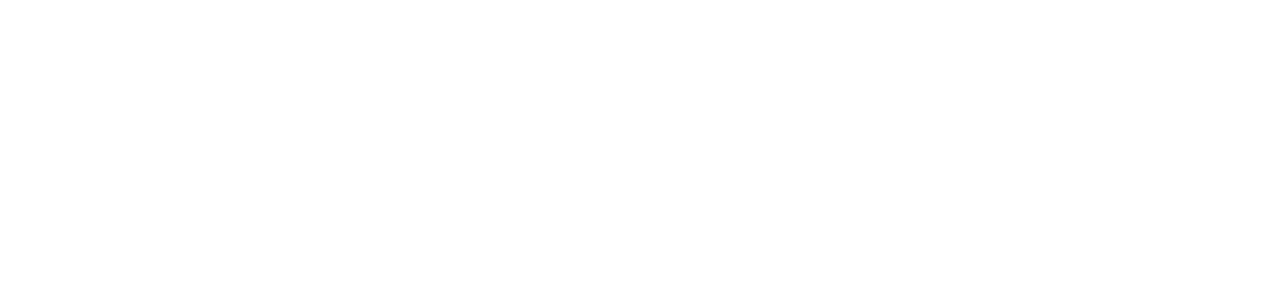
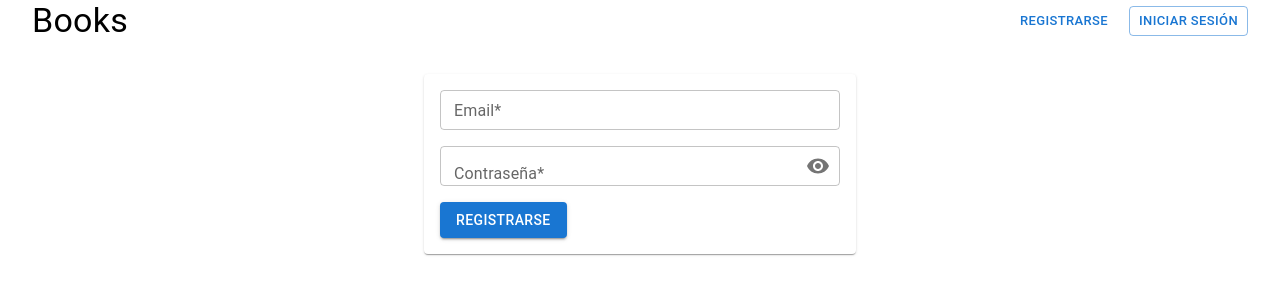
Before and after one commit to franRappazzini/argybooks, a React (Create React App) app in the folder client/: page /sign_up in a window 1280 px wide. Before the commit this address had no page. Shown: the top 300 px of the page. Built offline with nearby package versions, Linux system fonts and the light colour scheme; the HTML template or start-up script is replaced by a standard one.

Commit message:
feat (client): header and signup components

```diff
--- a/client/src/App.tsx
+++ b/client/src/App.tsx
@@ -5,17 +5,24 @@
 import Books from "./components/pages/Books/Books";
 import CreateBook from "./components/pages/CreateBook/CreateBook";
 import Detail from "./components/pages/Detail/Detail";
+import Header from "./components/organisms/Header/Header";
 import Home from "./components/pages/Home/Home";
+import SignUp from "./components/pages/SignUp/SignUp";
 
 function App() {
   return (
     <>
+      <Header />
+
       <Routes>
         <Route path="/" element={<Home />} />
 
         <Route path="/books" element={<Books />} />
 
         <Route path="/book/:bookId" element={<Detail />} />
+
+        {/* TODO poner en protegida (para logeados) */}
+        <Route path="/sign_up" element={<SignUp />} />
 
         <Route path="/create_book" element={<CreateBook />} />
       </Routes>
--- /dev/null
+++ b/client/src/components/organisms/Header/Header.scss
@@ -0,0 +1,10 @@
+.header_component {
+  display: flex;
+  justify-content: space-between;
+  align-items: center;
+
+  .btns_container {
+    display: flex;
+    grid-gap: 1rem;
+  }
+}
--- /dev/null
+++ b/client/src/components/organisms/Header/Header.tsx
@@ -0,0 +1,26 @@
+import "./Header.scss";
+
+import { Button, Typography } from "@mui/material";
+
+import { useNavigate } from "react-router-dom";
+
+function Header() {
+  const navigate = useNavigate();
+
+  return (
+    <header className="header_component component">
+      <Typography variant="h4">Books</Typography>
+
+      <div className="btns_container">
+        <Button size="small" onClick={() => navigate("/sign_up")}>
+          Registrarse
+        </Button>
+        <Button size="small" variant="outlined" onClick={() => navigate("/log_in")}>
+          Iniciar sesión
+        </Button>
+      </div>
+    </header>
+  );
+}
+
+export default Header;
--- /dev/null
+++ b/client/src/components/organisms/SignUpForm/SignUpForm.scss
@@ -0,0 +1,11 @@
+.sign-up_container {
+  max-width: 400px;
+  margin: 0 auto;
+  padding: 1rem;
+
+  form {
+    display: flex;
+    flex-direction: column;
+    grid-gap: 1rem;
+  }
+}
--- /dev/null
+++ b/client/src/components/organisms/SignUpForm/SignUpForm.tsx
@@ -0,0 +1,101 @@
+import "./SignUpForm.scss";
+
+import {
+  Button,
+  Card,
+  FormControl,
+  IconButton,
+  InputAdornment,
+  InputLabel,
+  OutlinedInput,
+  TextField,
+} from "@mui/material";
+import { Visibility, VisibilityOff } from "@mui/icons-material";
+
+import AlertBasic from "../../atoms/AlertBasic/AlertBasic";
+import { ICreateUser } from "../../../utils/interfaces";
+import axios from "axios";
+import { createUser } from "../../../redux/actions/userActions";
+import { useState } from "react";
+import { userValidations } from "../../../utils/functions";
+
+const initial = { email: "", password: "", showPass: false };
+
+function SignUpForm() {
+  const [data, setData] = useState<ICreateUser>(initial);
+
+  const handleSubmit = async (e: React.SyntheticEvent) => {
+    e.preventDefault();
+
+    const validation = userValidations(data);
+    if (validation) return AlertBasic("Error..", validation, "error");
+
+    try {
+      const res = await createUser(data);
+      console.log(res);
+
+      AlertBasic("Felicidades!", "Usuario creado con éxito", "success");
+    } catch (err) {
+      if (axios.isAxiosError(err)) return AlertBasic("Error!", err.message, "error");
+      else return AlertBasic("Error!", "Lo sentimos, vuelva a intentarlo mas tarde", "error");
+    }
+
+    setData(initial);
+  };
+
+  const handleChange = (e: React.ChangeEvent<HTMLInputElement>) => {
+    setData({ ...data, [e.target.name]: e.target.value });
+  };
+
+  const handleClickShowPassword = () => setData({ ...data, showPass: !data.showPass });
+  const handleMouseDownPassword = (e: React.MouseEvent<HTMLButtonElement>) => e.preventDefault();
+
+  return (
+    <Card elevation={1} className="sign-up_container">
+      <form className="sign-up_form" onSubmit={handleSubmit}>
+        <TextField
+          label="Email*"
+          variant="outlined"
+          size="small"
+          name="email"
+          type="email"
+          onChange={handleChange}
+          value={data.email}
+        />
+        <FormControl variant="outlined">
+          <InputLabel htmlFor="outlined-adornment-password">Contraseña*</InputLabel>
+          <OutlinedInput
+            id="outlined-adornment-password"
+            size="small"
+            type={data.showPass ? "text" : "password"}
+            name="password"
+            onChange={handleChange}
+            value={data.password}
+            endAdornment={
+              <InputAdornment position="end">
+                <IconButton
+                  aria-label="toggle password visibility"
+                  onClick={handleClickShowPassword}
+                  onMouseDown={handleMouseDownPassword}
+                  edge="end"
+                >
+                  {data.showPass ? <VisibilityOff /> : <Visibility />}
+                </IconButton>
+              </InputAdornment>
+            }
+            label="Contraseña*"
+            autoComplete="off"
+          />
+        </FormControl>
+
+        <div>
+          <Button variant="contained" type="submit">
+            Registrarse
+          </Button>
+        </div>
+      </form>
+    </Card>
+  );
+}
+
+export default SignUpForm;
--- a/client/src/components/pages/CreateBook/CreateBook.tsx
+++ b/client/src/components/pages/CreateBook/CreateBook.tsx
@@ -61,7 +61,6 @@
 
       console.log(res);
 
-      // TODO aca poner el swal alert para ver o seguir creando
       AlertOptions({
         title: "Creado!",
         text: "Libro creado exitosamente",
--- /dev/null
+++ b/client/src/components/pages/SignUp/SignUp.scss
@@ -0,0 +1,4 @@
+.sign-up_component {
+  height: 100vh;
+  margin-top: 2rem;
+}
--- /dev/null
+++ b/client/src/components/pages/SignUp/SignUp.tsx
@@ -0,0 +1,13 @@
+import "./SignUp.scss";
+
+import SignUpForm from "../../organisms/SignUpForm/SignUpForm";
+
+function SignUp() {
+  return (
+    <section className="sign-up_component component max_width">
+      <SignUpForm />
+    </section>
+  );
+}
+
+export default SignUp;
```
